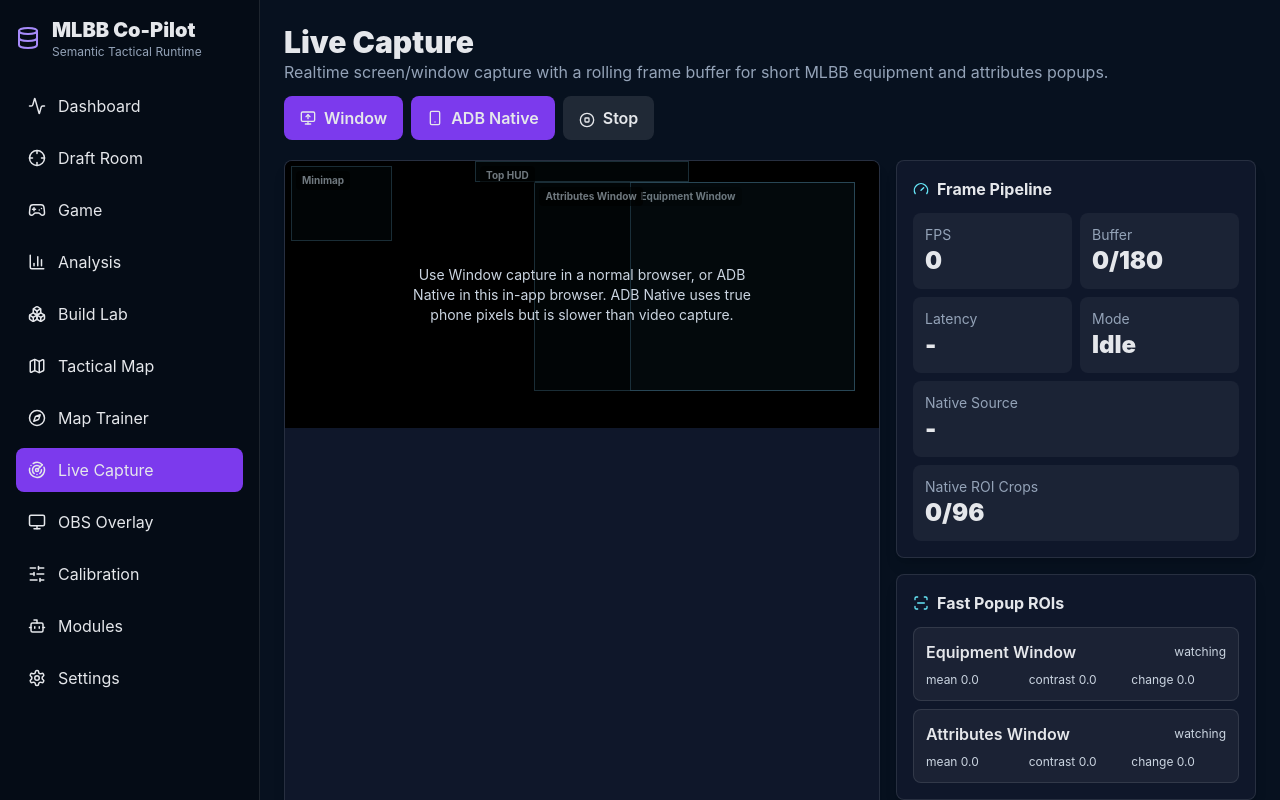
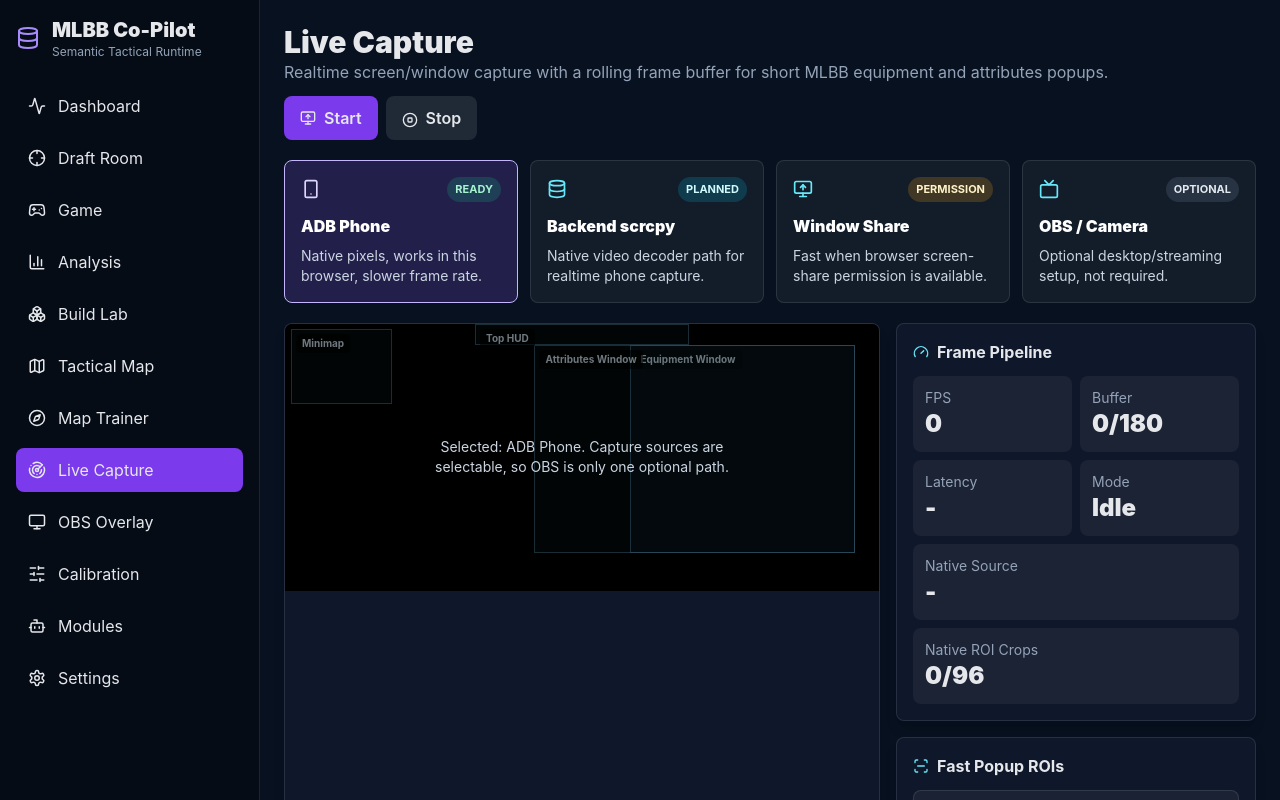
Before and after one commit to spectralAV/mlbb-co-pilot, a React (Vite) app in the folder frontend/: page /capture in a window 1280 px wide. Shown: the top 800 px of the page. Built offline with nearby package versions, Linux system fonts and the light colour scheme.

Commit message:
Add selectable capture source options

```diff
--- a/frontend/src/pages/LiveCapture.tsx
+++ b/frontend/src/pages/LiveCapture.tsx
@@ -1,11 +1,12 @@
 import { useEffect, useRef, useState } from "react";
-import { CircleStop, Database, Gauge, MonitorUp, ScanLine, Smartphone } from "lucide-react";
+import { CircleStop, Database, Gauge, MonitorUp, ScanLine, Smartphone, Tv } from "lucide-react";
 
 type RegionKey = "equipment_window" | "attributes_window" | "scoreboard" | "minimap";
 type Region = { key: RegionKey; label: string; rect: [number, number, number, number] };
 type RegionMetrics = { mean: number; contrast: number; changed: number; active: boolean };
 type NativeCrop = { time: number; key: RegionKey; width: number; height: number; bitmap: ImageBitmap };
 type FrameSummary = { time: number; sourceWidth: number; sourceHeight: number; regions: Record<RegionKey, RegionMetrics> };
+type CaptureSource = "adb" | "window" | "scrcpy" | "obs";
 
 const regions: Region[] = [
   { key: "equipment_window", label: "Equipment Window", rect: [0.58, 0.08, 0.38, 0.78] },
@@ -16,6 +17,18 @@
 
 const maxBufferedFrames = 180;
 const maxNativeCrops = 96;
+
+const captureSources: Array<{
+  id: CaptureSource;
+  title: string;
+  state: "ready" | "permission" | "planned" | "optional";
+  detail: string;
+}> = [
+  { id: "adb", title: "ADB Phone", state: "ready", detail: "Native pixels, works in this browser, slower frame rate." },
+  { id: "scrcpy", title: "Backend scrcpy", state: "planned", detail: "Native video decoder path for realtime phone capture." },
+  { id: "window", title: "Window Share", state: "permission", detail: "Fast when browser screen-share permission is available." },
+  { id: "obs", title: "OBS / Camera", state: "optional", detail: "Optional desktop/streaming setup, not required." }
+];
 
 function emptyMetrics(): Record<RegionKey, RegionMetrics> {
   return {
@@ -65,6 +78,7 @@
   const rafRef = useRef<number | null>(null);
   const [running, setRunning] = useState(false);
   const [sourceMode, setSourceMode] = useState<"idle" | "browser" | "adb">("idle");
+  const [selectedSource, setSelectedSource] = useState<CaptureSource>("adb");
   const [fps, setFps] = useState(0);
   const [buffered, setBuffered] = useState(0);
   const [nativeCrops, setNativeCrops] = useState(0);
@@ -116,6 +130,22 @@
       const message = caught instanceof Error ? caught.message : "Could not start screen capture.";
       setError(`${message}. Use ADB Native in this in-app browser, or open the app in Chrome/Edge for window capture.`);
     }
+  }
+
+  function startSelectedSource() {
+    if (selectedSource === "adb") {
+      void startAdbCapture();
+      return;
+    }
+    if (selectedSource === "window") {
+      void startCapture();
+      return;
+    }
+    if (selectedSource === "scrcpy") {
+      setError("Backend scrcpy stream decoder is the recommended realtime phone path, but it is not connected yet.");
+      return;
+    }
+    setError("OBS/camera capture is optional and not connected yet. Use ADB Phone now, or backend scrcpy once the decoder is connected.");
   }
 
   async function startAdbCapture() {
@@ -250,6 +280,7 @@
   }, [running]);
 
   const activeWindows = regions.filter((region) => metrics[region.key]?.active && region.key.includes("window"));
+  const selected = captureSources.find((source) => source.id === selectedSource) ?? captureSources[0];
 
   return <div className="space-y-5">
     <div className="flex flex-wrap items-end justify-between gap-3">
@@ -258,13 +289,27 @@
         <p className="text-slate-400">Realtime screen/window capture with a rolling frame buffer for short MLBB equipment and attributes popups.</p>
       </div>
       <div className="grid w-full grid-cols-2 gap-2 sm:flex sm:w-auto">
-        <button className="btn inline-flex items-center justify-center gap-2" onClick={startCapture} disabled={running}><MonitorUp className="h-4 w-4" />Window</button>
-        <button className="btn inline-flex items-center justify-center gap-2" onClick={startAdbCapture} disabled={running}><Smartphone className="h-4 w-4" />ADB Native</button>
+        <button className="btn inline-flex items-center justify-center gap-2" onClick={startSelectedSource} disabled={running}><MonitorUp className="h-4 w-4" />Start</button>
         <button className="min-h-11 rounded-lg bg-white/10 px-4 py-2 font-semibold active:bg-white/20" onClick={stopCapture} disabled={!running}><CircleStop className="mr-2 inline h-4 w-4" />Stop</button>
       </div>
     </div>
 
     {error && <div className="rounded-lg border border-red-400/30 bg-red-500/10 p-3 text-sm text-red-100">{error}</div>}
+
+    <section className="grid gap-3 sm:grid-cols-2 xl:grid-cols-4">
+      {captureSources.map((source) => {
+        const active = selectedSource === source.id;
+        const Icon = source.id === "adb" ? Smartphone : source.id === "window" ? MonitorUp : source.id === "obs" ? Tv : Database;
+        return <button key={source.id} type="button" onClick={() => setSelectedSource(source.id)} disabled={running} className={`min-h-32 rounded-lg border p-4 text-left transition active:scale-[0.99] ${active ? "border-violet-300 bg-violet-500/20" : "border-white/10 bg-white/5 hover:bg-white/10"}`}>
+          <div className="flex items-center justify-between gap-3">
+            <Icon className={active ? "h-5 w-5 text-violet-200" : "h-5 w-5 text-cyan-300"} />
+            <span className={`rounded-full px-2 py-1 text-[11px] font-bold uppercase ${source.state === "ready" ? "bg-emerald-500/20 text-emerald-200" : source.state === "planned" ? "bg-cyan-500/20 text-cyan-100" : source.state === "optional" ? "bg-slate-500/25 text-slate-200" : "bg-amber-500/20 text-amber-100"}`}>{source.state}</span>
+          </div>
+          <div className="mt-3 font-black text-white">{source.title}</div>
+          <p className="mt-2 text-sm text-slate-300">{source.detail}</p>
+        </button>;
+      })}
+    </section>
 
     <div className="grid gap-4 xl:grid-cols-[minmax(320px,1fr)_360px]">
       <section className="card overflow-hidden">
@@ -277,7 +322,7 @@
               <span className={`absolute left-1 top-1 rounded px-1.5 py-0.5 text-[10px] font-bold ${active ? "bg-emerald-400 text-slate-950" : "bg-black/60 text-sky-100"}`}>{region.label}</span>
             </div>;
           })}
-          {!running && <div className="absolute inset-0 flex items-center justify-center bg-black/50 text-center text-sm text-slate-300"><div className="max-w-sm px-4">Use Window capture in a normal browser, or ADB Native in this in-app browser. ADB Native uses true phone pixels but is slower than video capture.</div></div>}
+          {!running && <div className="absolute inset-0 flex items-center justify-center bg-black/50 text-center text-sm text-slate-300"><div className="max-w-sm px-4">Selected: {selected.title}. Capture sources are selectable, so OBS is only one optional path.</div></div>}
         </div>
       </section>
 
@@ -313,7 +358,7 @@
 
         <div className="card p-4">
           <h3 className="flex items-center gap-2 font-bold"><Database className="h-4 w-4 text-cyan-300" />Runtime Design</h3>
-          <p className="mt-2 text-sm text-slate-300">Window capture is the fast path. ADB Native is a permission-safe fallback that preserves phone resolution for detail samples.</p>
+          <p className="mt-2 text-sm text-slate-300">Phone ADB, backend scrcpy, browser window share, and OBS/camera are separate capture paths. Pick the one that matches the setup.</p>
           <div className="mt-3 rounded-lg bg-white/5 p-3 text-sm text-slate-300">{activeWindows.length ? `${activeWindows.map((item) => item.label).join(", ")} active in current frame.` : "No popup candidate in the current frame."}</div>
         </div>
       </aside>
```
